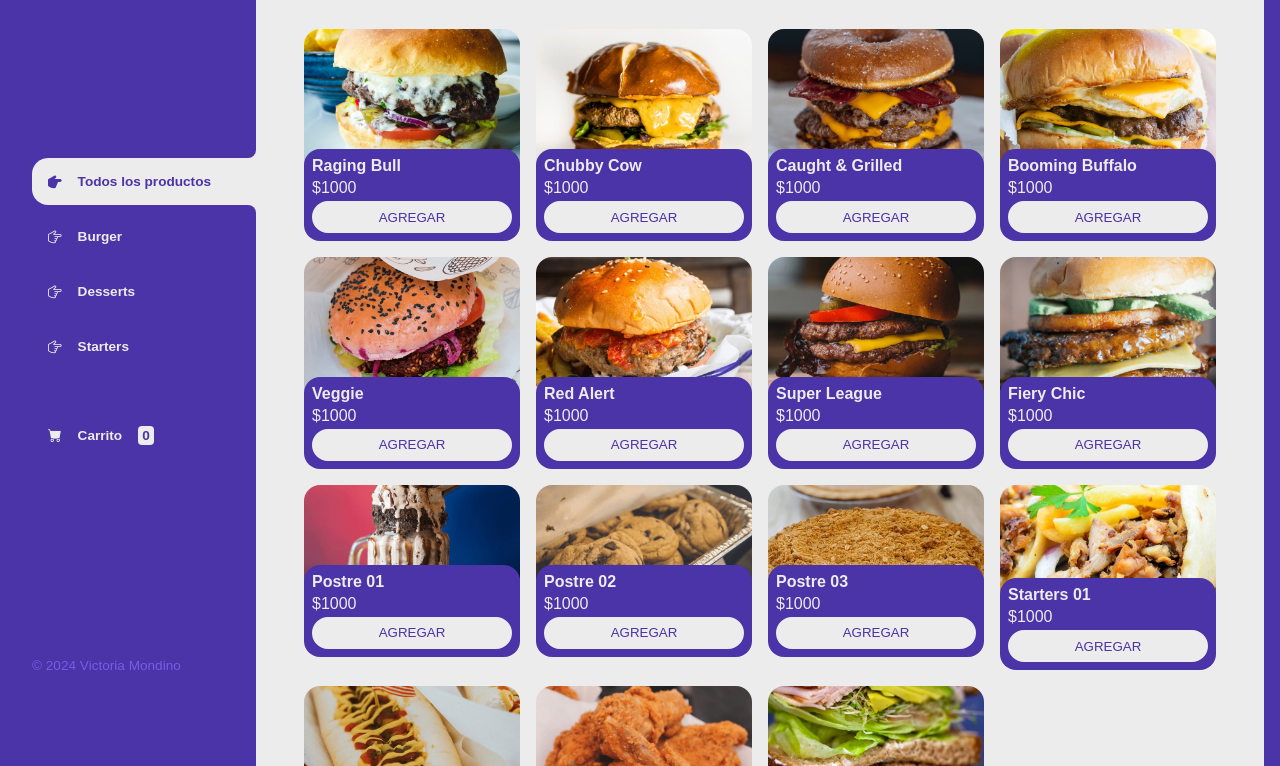
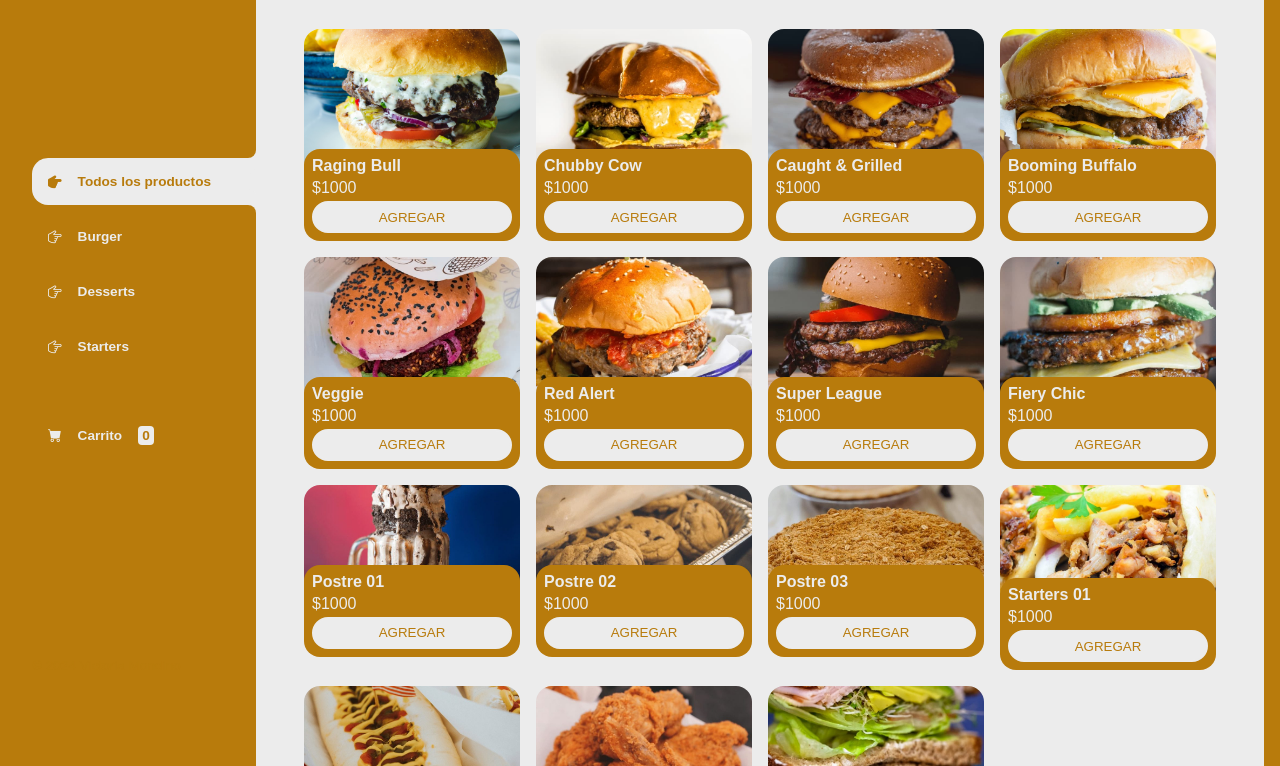
Before and after one commit to Victoria-Mondino/shopping-cart, a plain HTML site: page index.html in a window 1280 px wide. Shown: the part 95-861 px from the top of the page. Drawn offline with nearby package versions, Linux system fonts and the light colour scheme.

Commit message:
actualizacion pf

```diff
--- a/src/css/style.css
+++ b/src/css/style.css
@@ -2,8 +2,8 @@
 @import url("https://fonts.googleapis.com/css2?family=Poppins:wght@400;500;600;700;800&display=swap");
 
 :root {
-    --clr-main: #4b33a8;
-    --clr-main-light: #785ce9;
+    --clr-main: #b87b0c;
+    --clr-main-light: #b87c0c75;
     --clr-white: #ececec;
     --clr-gray: #e2e2e2;
     --clr-red: #961818;
```
